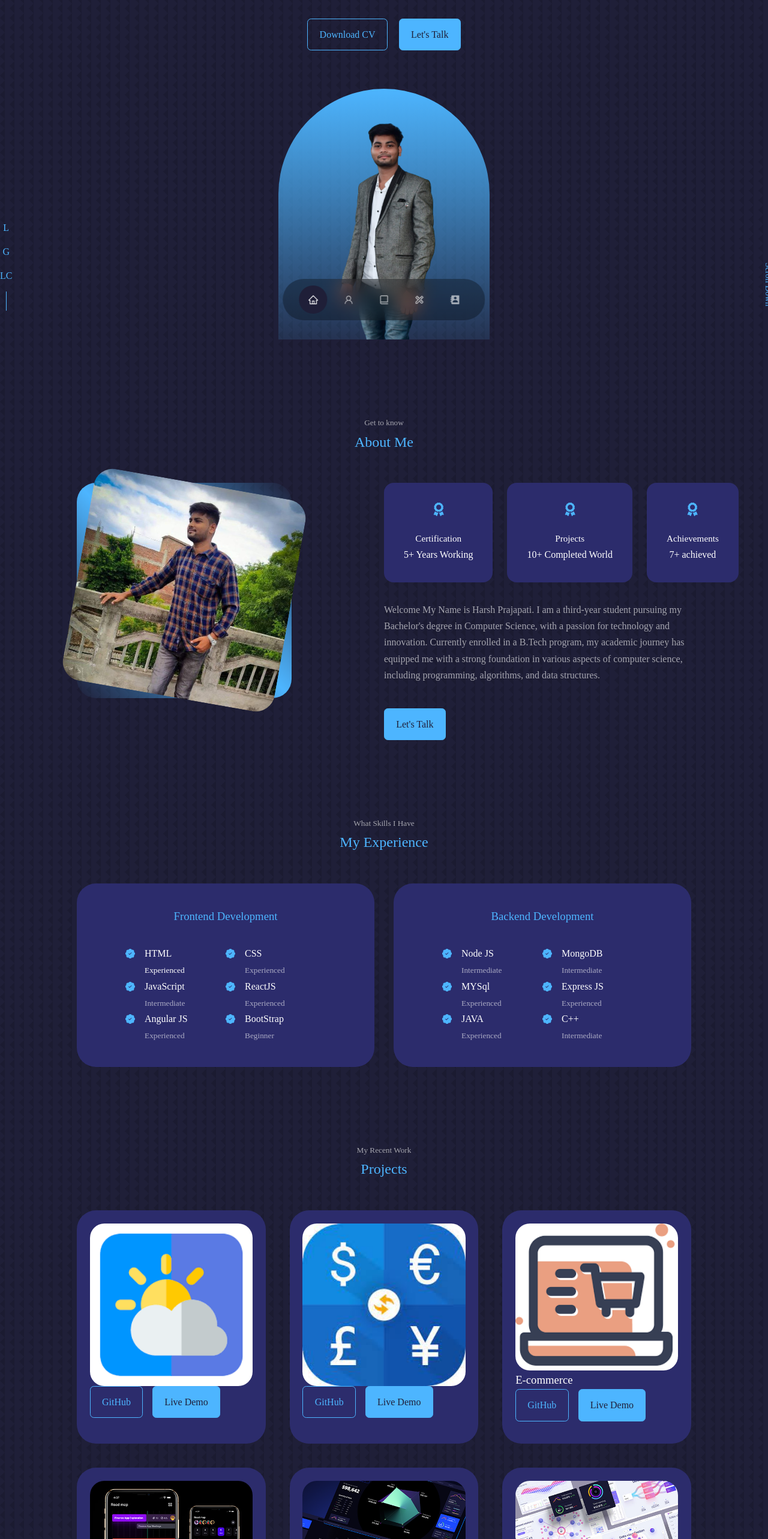
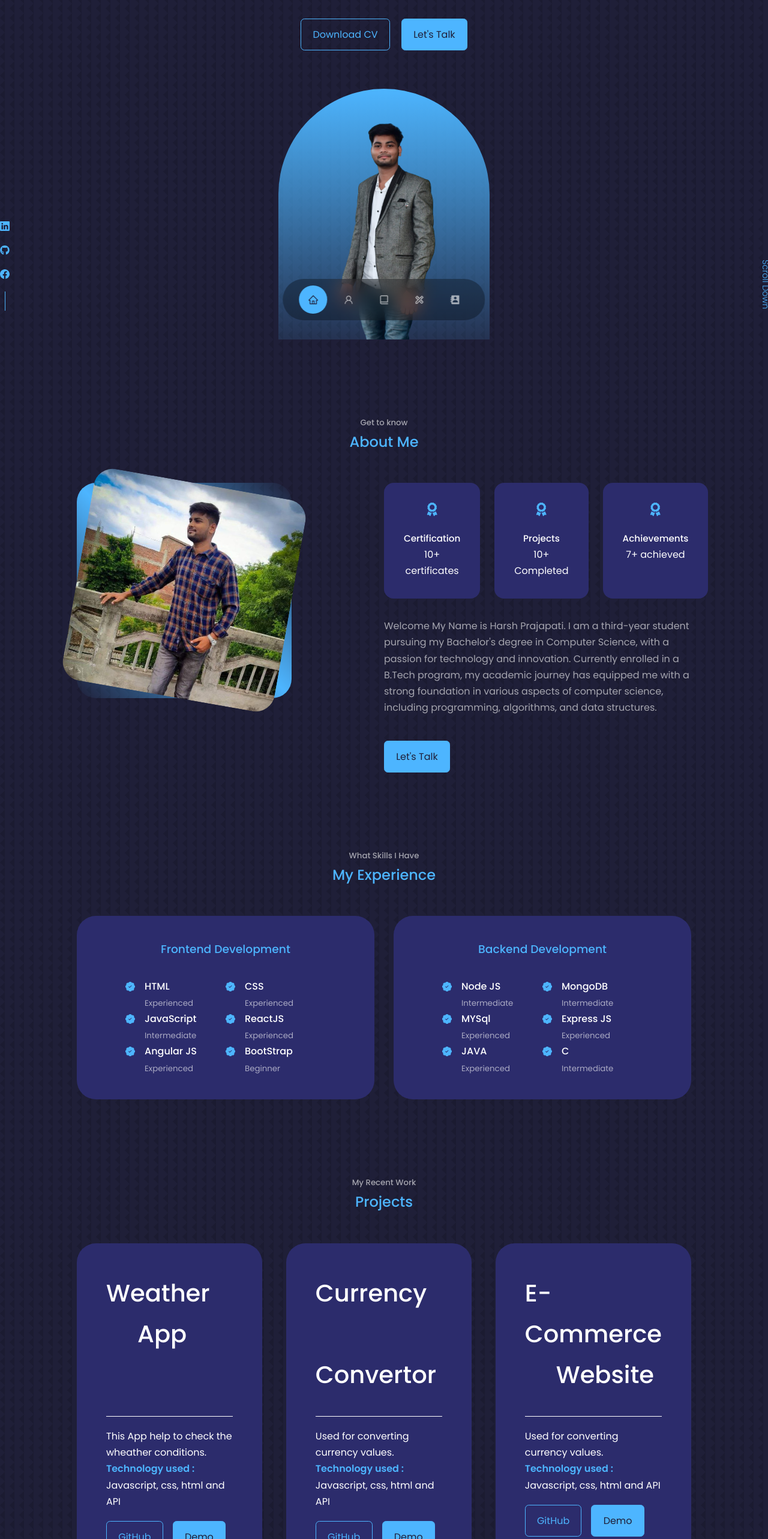
Before and after one commit to HarshPrajapati4926/My_Portfolio_Website, a React (Create React App) app: page / in a window 1280 px wide. Shown: the part 234-2800 px from the top of the page at 60% size. Built offline with nearby package versions, Linux system fonts and the light colour scheme.

Commit message:
final change

```diff
--- a/src/components/about/About.jsx
+++ b/src/components/about/About.jsx
@@ -18,12 +18,14 @@ const About = () => {
             <article className='about_card'>
               <FaAward className='about_icon'/>
               <h5>Certification</h5>
-              <smal>5+ Years Working</smal>
+              <smal>10+ certificates
+
+              </smal>
             </article>
             <article className='about_card'>
               <FaAward className='about_icon'/>
               <h5>Projects</h5>
-              <smal>10+ Completed World</smal>
+              <smal>10+ Completed</smal>
             </article>
             <article className='about_card'>
               <FaAward className='about_icon'/>
--- a/src/components/about/about.css
+++ b/src/components/about/about.css
@@ -36,7 +36,7 @@
     padding: 2rem;
     text-align: center;
     transition: var(--transition);
-    white-space: nowrap;
+    /* white-space: nowrap; */
 
 }
 .about_card:hover{
@@ -79,16 +79,14 @@
 @media screen and (max-width:600px){
     .about_me{
         width: 65%;
-        margin: 0 3rem 6rem 3rem;
+        margin: 0 auto 3rem;
     }
     .about_cards{
         grid-template-columns: 1fr 1fr;
         gap: 1rem;
-        margin: 0px;
     }
     .about_content{
         text-align: center;
-        margin: -5rem;
     }
     .about_content p{
         margin: 1.5rem 0;
--- a/src/components/contact/Contact.jsx
+++ b/src/components/contact/Contact.jsx
@@ -19,7 +19,7 @@ const Contact = () => {
         <article className="contact_option">
         <RiMessengerLine className='contact_option-icon'/>
           <h4>Message</h4>
-          <h5>harsh prajapati</h5>
+          <h5>Harsh Prajapati</h5>
           <a href="">Send a Message</a>
         </article>
         <article className="contact_option">
--- a/src/components/experience/Experience.jsx
+++ b/src/components/experience/Experience.jsx
@@ -10,14 +10,15 @@ const Experience = () => {
         <div className='experience_frontend'>
           <h3>Frontend Development</h3>
           <div className='experience_content'>
+
           <article className='experience_details'>
           <BsPatchCheckFill className='experience_details-icon'/>
           <div>
           <h4>HTML</h4>
-          <small className='text-
-          light'>Experienced</small>
+          <small className='text-light'>Experienced</small>
           </div>
         </article>
+
         <article className='experience_details'>
           <BsPatchCheckFill className='experience_details-icon'/>
           <div>
@@ -96,7 +97,7 @@ const Experience = () => {
         <article className='experience_details'>
           <BsPatchCheckFill className='experience_details-icon'/>
           <div>
-          <h4>C++</h4>
+          <h4>C</h4>
           <small className='text-light'>Intermediate</small>
           </div>
         </article>
--- a/src/components/header/HeaderSocial.jsx
+++ b/src/components/header/HeaderSocial.jsx
@@ -1,11 +1,13 @@
 import React from 'react'
-// import BsLinkedin from 'react-icons/bs'
+import {BsLinkedin} from 'react-icons/bs'
+import {FaGithub} from 'react-icons/fa'
+import {BsFacebook} from 'react-icons/bs'
 const HeaderSocial = () => {
   return (
     <div className='header_socials'>
-        <a href='https://linkedin.com' target=''>L</a>
-        <a href='https://github.com' target=''>G</a>
-        <a href='https://leetcode.com' target=''>LC</a>
+        <a href="https://linkedin.com/in/harshprajapati4926" target='_blank'><BsLinkedin/></a>
+    <a href="https://github.com/HARSHPRAJAPATI4926" target='_blank'><FaGithub/></a>
+    <a href=''><BsFacebook/></a>
 
     </div>
   )
--- a/src/components/nav/nav.css
+++ b/src/components/nav/nav.css
@@ -1,3 +1,4 @@
+
 nav{
     background: rgba(0, 0, 0, 0.3);
     width: max-content;
@@ -6,7 +7,7 @@ nav{
     z-index: 2;
     position: fixed;
     left: 50%;
-    transform: translateX(-50%);
+    transform: translate(-50%);
     bottom: 2rem;
     display: flex;
     gap: 0.8rem;
@@ -22,9 +23,10 @@ nav a{
     font-size: 1.1rem;
 }
 nav a:hover{
-    background: rgba(0,0, 0, 0.3);
+    background: rgba(0, 0, 0, 0.3);
 }
+
 nav a.active{
-    background: var(--color-bg);
-    color: var(--color-white);
+    background: var(--color-primary);
+    color: var(--color-bg);
 }
--- a/src/components/portfolio/Portfolio.jsx
+++ b/src/components/portfolio/Portfolio.jsx
@@ -1,11 +1,6 @@
 import React from 'react'
 import './portfolio.css'
-import IMG1 from '../../assets/portfolio1.png'
-import IMG2 from '../../assets/portfolio2.jpg'
-import IMG3 from '../../assets/portfolio3.png'
-import IMG4 from '../../assets/portfolio4.jpg'
-import IMG5 from '../../assets/portfolio5.png'
-import IMG6 from '../../assets/portfolio6.jpg'
+
 
 const Portfolio = () => {
   return (
@@ -14,64 +9,52 @@ const Portfolio = () => {
       <h2>Projects</h2>
 
       <div className='portfolio portfolio_container'>
+
+
+
       <article className='portfolio_item'>
-        {/* <h1>Weather App</h1> */}
-          <div className='portfolio_item-image'>
-            <img src={IMG1} alt='IMG1'></img>
+          <div className="portfolio_item-image">
+            <h1>Weather &nbsp;&nbsp;&nbsp;&nbsp; App</h1>
           </div>
-          {/* <h3>Using weather API</h3> */}
-          <div className="portfolio_item-cta">
-          <a href='https://github.com/HarshPrajapati4926/Weather_App' className='btn'target='_blank'>GitHub</a>
-          <a href='https://harshprajapati4926.github.io/Weather_App/' className='btn btn-primary' target='_blank'>Live Demo</a>
+          <p className='top_margin'>This App help to check the wheather conditions.</p>
+          <p className='bottom_margin'><span class="highlighted-text">Technology used :</span> Javascript, css, html and API  </p>
+          <div className='portfolio_item-cta'>
+            <a href="https://github.com/HarshPrajapati4926/Weather_App" className='btn' target='_blank'>GitHub</a>
+            <a href="https://harshprajapati4926.github.io/Weather_App/" className='btn btn-primary' target='_blank'>Demo</a>
           </div>
         </article>
 
         <article className='portfolio_item'>
-          {/* <h1>Currency Convertor</h1> */}
-          <div className='portfolio_item-image'>
-            <img src={IMG2} alt='IMG1'></img>
+          <div className="portfolio_item-image">
+            <h1>Currency &nbsp;&nbsp;&nbsp;&nbsp; Convertor</h1>
           </div>
-          {/* <h3>This is a Currencey Convertor</h3> */}
-          <div className="portfolio_item-cta">
-          <a href='https://github.com' className='btn'target='_blank'>GitHub</a>
-          <a href='https://github.com' className='btn btn-primary' target='_blank'>Live Demo</a>
+          <p className='top_margin'>Used for converting currency values.</p>
+          <p className='bottom_margin'><span class="highlighted-text">Technology used :</span> Javascript, css, html and API  </p>
+          <div className='portfolio_item-cta'>
+            <a href="https://github.com/HarshPrajapati4926/Weather_App" className='btn' target='_blank'>GitHub</a>
+            <a href="https://harshprajapati4926.github.io/Weather_App/" className='btn btn-primary' target='_blank'>Demo</a>
           </div>
         </article>
 
         <article className='portfolio_item'>
-          {/* <h1>Ecommerce Website</h1> */}
-          <div className='portfolio_item-image'>
-            <img src={IMG3} alt='IMG1'></img>
+          <div className="portfolio_item-image">
+            <h1>E-Commerce &nbsp;&nbsp;&nbsp;&nbsp; Website</h1>
           </div>
-          <h3>E-commerce </h3>
-          <div className="portfolio_item-cta">
-          <a href='https://github.com/HarshPrajapati4926/Ecommerce_Website' className='btn'target='_blank'>GitHub</a>
-          <a href='https://harshprajapati4926.github.io/Ecommerce_Website/' className='btn btn-primary' target='_blank'>Live Demo</a>
+          <p className='top_margin'>Used for converting currency values.</p>
+          <p className='bottom_margin'><span class="highlighted-text">Technology used :</span> Javascript, css, html and API  </p>
+          <div className='portfolio_item-cta'>
+            <a href="https://github.com/HarshPrajapati4926/Ecommerce_Website" className='btn' target='_blank'>GitHub</a>
+            <a href="https://harshprajapati4926.github.io/Ecommerce_Website/" className='btn btn-primary' target='_blank'>Demo</a>
           </div>
         </article>
 
-        <article className='portfolio_item'>
-          <div className='portfolio_item-image'>
-            <img src={IMG4} alt='IMG1'></img>
-          </div>
-          <h3>This is a portfolio item title</h3>
-          <div className="portfolio_item-cta">
-          <a href='https://github.com' className='btn'target='_blank'>GitHub</a>
-          <a href='https://github.com' className='btn btn-primary' target='_blank'>Live Demo</a>
-          </div>
-        </article>
 
-        <article className='portfolio_item'>
-          <div className='portfolio_item-image'>
-            <img src={IMG5} alt='IMG1'></img>
-          </div>
-          <h3>This is a portfolio item title</h3>
-          <div className="portfolio_item-cta">
-          <a href='https://github.com' className='btn'target='_blank'>GitHub</a>
-          <a href='https://github.com' className='btn btn-primary' target='_blank'>Live Demo</a>
-          </div>
-        </article>
 
+
+
+
+
+{/*
         <article className='portfolio_item'>
           <div className='portfolio_item-image'>
             <img src={IMG6} alt='IMG1'></img>
@@ -79,9 +62,9 @@ const Portfolio = () => {
           <h3>This is a portfolio item title</h3>
           <div className="portfolio_item-cta">
           <a href='https://github.com' className='btn'target='_blank'>GitHub</a>
-          <a href='https://github.com' className='btn btn-primary' target='_blank'>Live Demo</a>
-          </div>
-        </article>
+          <a href='https://github.com' className='btn btn-primary' target='_blank'>Live Demo</a> */}
+          {/* </div>
+        </article> */}
 
 
       </div>
--- a/src/components/portfolio/portfolio.css
+++ b/src/components/portfolio/portfolio.css
@@ -6,7 +6,7 @@
 }
 .portfolio_item{
     background: var(--color-bg-varient);
-    padding: 1.3rem;
+    padding: 3rem;
     border-radius: 2rem;
     border: 1px solid transparent;
     transition: var(--transition);
@@ -16,6 +16,34 @@
     background:transparent;
 }
 .portfolio_item-image{
+    width: 100%;
+    height: 50%;
+    border-bottom: 1px solid white;
+
+}
+.highlighted-text {
+    color: var(--color-primary); /* Set the desired text color */
+    font-weight: bold; /* Optionally, make the text bold */
+    /* Add any other styles you want to apply to the highlighted text */
+}
+
+
+.portfolio_item .top_margin{
+    margin-top: 1.2rem ;
+    justify-content: center;
+}
+.portfolio_item .bottom_margin{
+    margin-bottom: 1.2rem ;
+    justify-content: center;
+}
+.portfolio_item-cta{
+
+    display: flex;
+    gap: 1rem;
+    margin-bottom: 3rem;
+}
+
+/* .portfolio_item-image{
     border-radius: 1.5rem;
     overflow: hidden;
 }
@@ -25,8 +53,8 @@
 .portfolio_item-cta{
     display: flex;
     gap: 1rem;
-    margin-bottom: 1rem;
-}
+    margin-bottom: 1rem; */
+
 /* ############ MEDIA QUERIES ############ */
 @media screen and (max-width:1024px) {
     .portfolio_container{
--- a/src/index.css
+++ b/src/index.css
@@ -1,4 +1,5 @@
 
+@import url('https://fonts.googleapis.com/css2?family=Poppins:wght@300;400;500;600&display=swap');
 *{
     margin: 0;
     padding: 0;
@@ -29,7 +30,7 @@ html{
     display: none;
 }
 body{
-    /* font-family: "Poppins", sans-serif; */
+    font-family: "Poppins", sans-serif;
     background: var(--color-bg);
     color: var(--color-white);
     line-height: 1.7;
@@ -107,26 +108,3 @@ img{
         margin-top: 2rem;
     }
 }
-/* ############ ME ############ */
-/* .me{
-    background:linear-gradient(var(--color-primary),transparent);
-    width: 22rem;
-    height: 30rem;
-    position: absolute;
-    left: calc(50%-11rem);
-    margin-top: 12rem;
-    border-radius: 12rem 12rem 0 0;
-    overflow: hidden;
-    padding: 5rem 1.5rem 1.5rem 1.5rem;
-
-}
-/*Header Socials*/
-/* .header_socials{
-    display: flex;
-    flex-direction: column;
-    align-items: center;
-    gap: 0.8rem;
-    position:absolute;
-    left: 0;
-    bottom: 3rem;
-} */
```
Also changed, not shown: src/components/contact/contact.css (+8 -6 lines), src/components/footer/Footer.jsx (+4 -3 lines), 1 other file (tests, documents, lock files or other folders).
